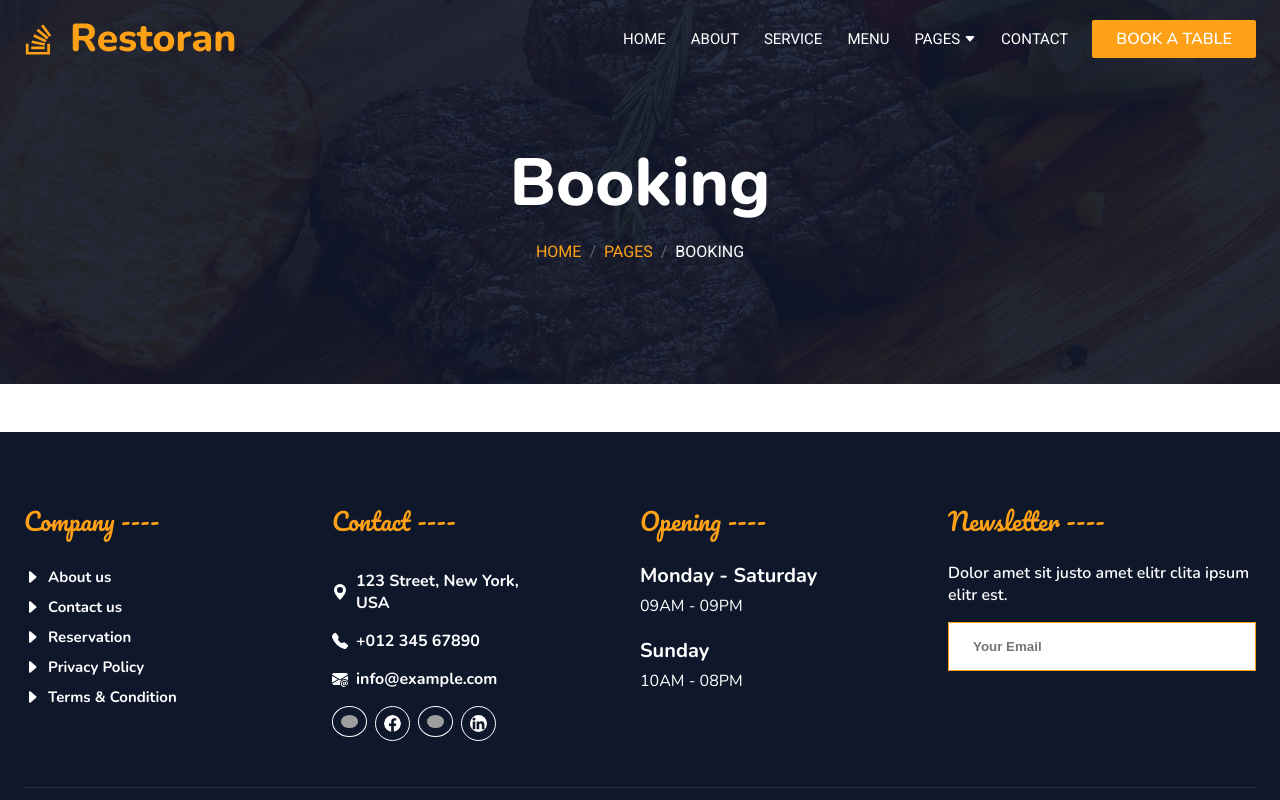
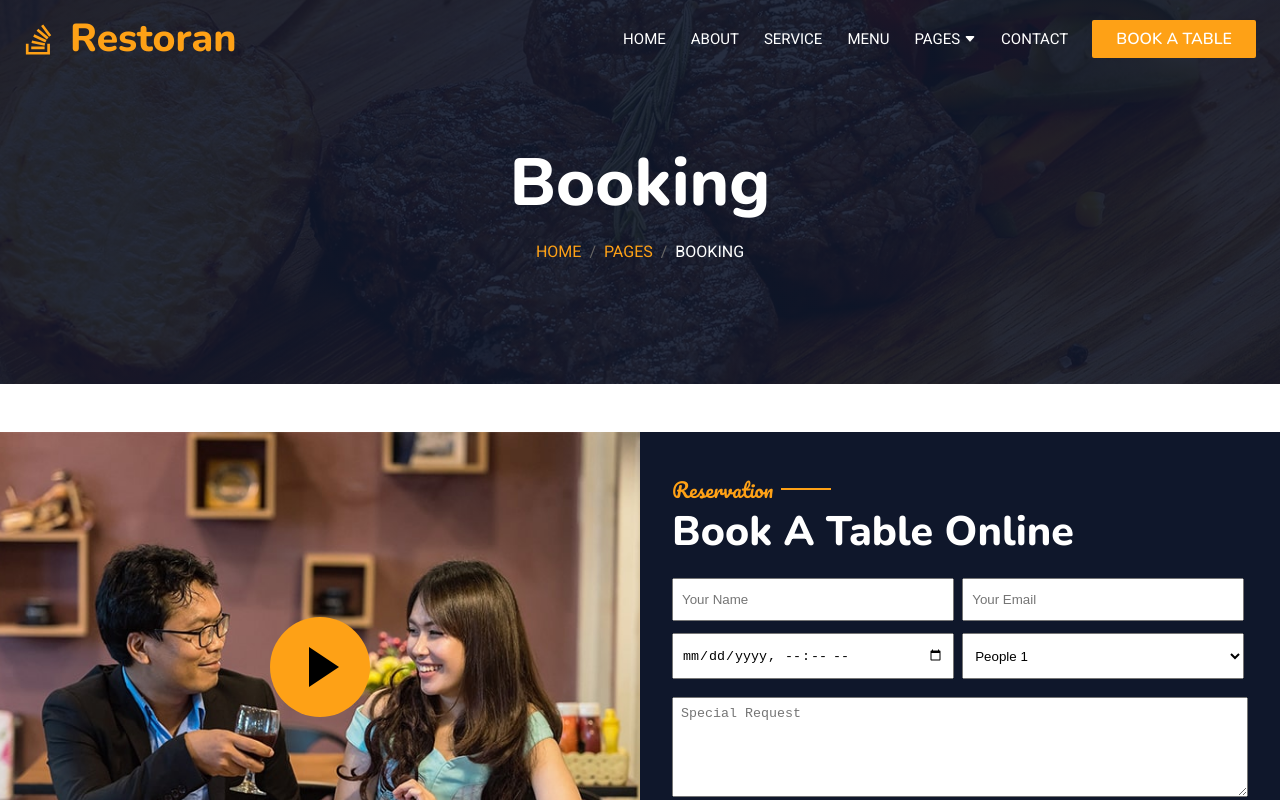
Before and after one commit to marcospinelli7/dojo-exercise-restaurant, a React (Create React App) app: page /booking in a window 1280 px wide. Shown: the top 800 px of the page. Built offline with nearby package versions, Linux system fonts and the light colour scheme; grey boxes are pictures that could not be loaded; the HTML template or start-up script is replaced by a standard one.

Commit message:
Update Booking Page with the dedicated component

```diff
--- a/src/pages/BookingPage/BookingPage.jsx
+++ b/src/pages/BookingPage/BookingPage.jsx
@@ -1,14 +1,15 @@
 import React from 'react'
-import { HeroSection } from '../../components'
+import { BookingSection, HeroSection } from '../../components'
 
 const BookingPage = () => {
   return (
     <>
-    <HeroSection
-        pageTitle="Booking"
-        pagePath="booking"
-    />
-</>
+      <HeroSection
+          pageTitle="Booking"
+          pagePath="booking"
+      />
+      <BookingSection />
+    </>
   )
 }
 
```
